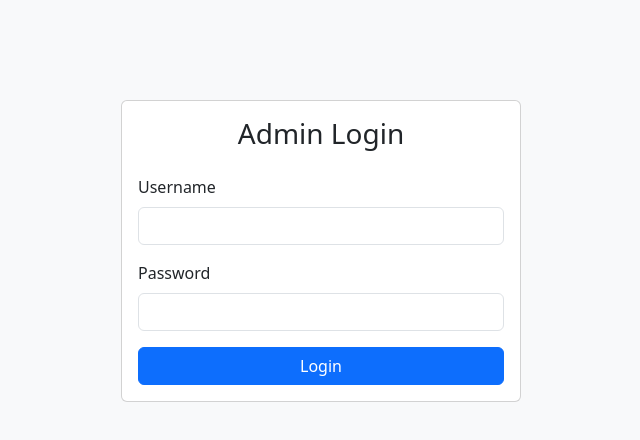
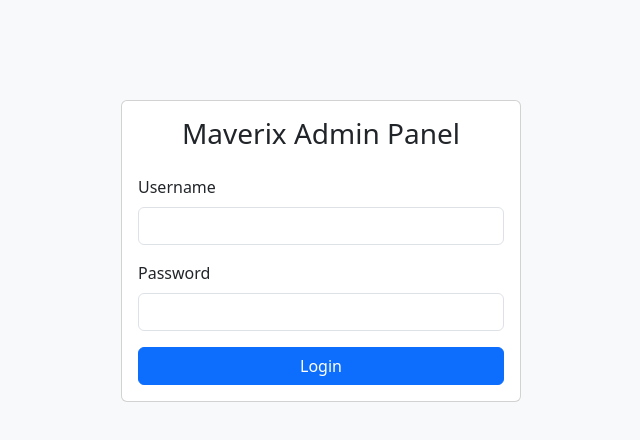
Before and after one commit to marcanthonny/NatLogTestingBackend, a website: page public/admin.html in a window 1280 px wide. Shown: the whole page, without its empty margins (319-959 px from the left). Drawn offline with nearby package versions, Linux system fonts and the light colour scheme.

Commit message:
changed title from Admin Login to Maverix Admin Panel

```diff
--- a/public/admin.html
+++ b/public/admin.html
@@ -29,7 +29,7 @@
     <div id="loginForm" class="login-container">
         <div class="card">
             <div class="card-body">
-                <h3 class="text-center mb-4">Admin Login</h3>
+                <h3 class="text-center mb-4">Maverix Admin Panel</h3>
                 <form id="adminLoginForm">
                     <div class="mb-3">
                         <label class="form-label">Username</label>
```
